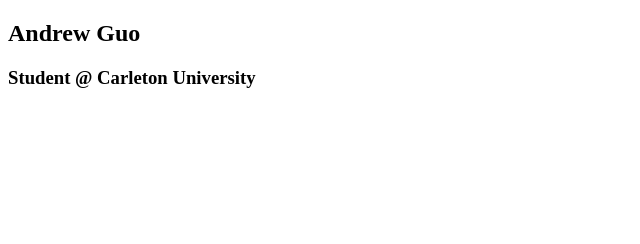
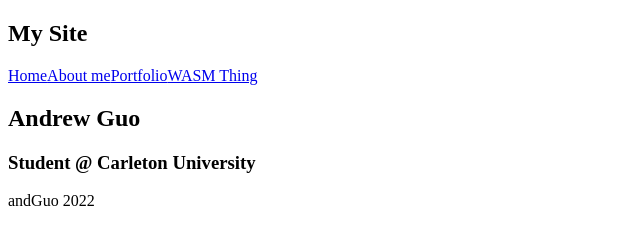
Before and after one commit to andGuo/andGuo.github.io, a Gatsby site: page / in a window 1280 px wide. Shown: the whole page, without its empty margins (0-640 px from the left). Built offline with nearby package versions, Linux system fonts and the light colour scheme; Gatsby itself is replaced by a stand-in of ours.

Commit message:
badly needs css

```diff
--- a/src/components/Layout.js
+++ b/src/components/Layout.js
@@ -1 +1,16 @@
 import React from 'react'
+import NavBar from './NavBar'
+
+export default function Layout({ children }) {
+    return (
+        <div className="layout">
+            <NavBar />
+            <div className="content">
+                {children}
+            </div>
+            <footer>
+                <p>andGuo 2022</p>
+            </footer>
+        </div>
+    )
+}
--- a/src/components/NavBar.js
+++ b/src/components/NavBar.js
@@ -0,0 +1,16 @@
+import React from 'react'
+import { Link } from "gatsby"
+
+export default function NavBar() {
+    return (
+        <nav>
+            <h1>My Site</h1>
+            <div className="links">
+                <Link to="/">Home</Link>
+                <Link to="/about">About me</Link>
+                <Link to="/portfolio">Portfolio</Link>
+                <Link to="/wasmProject">WASM Thing</Link>
+            </div>
+        </nav>
+    )
+}
--- a/src/pages/index.js
+++ b/src/pages/index.js
@@ -1,13 +1,16 @@
 import React from "react"
 import { Link } from "gatsby"
+import Layout from "../components/Layout"
 
 // markup
 const IndexPage = () => {
   return (
-    <div>
-      <h2>Andrew Guo</h2>
-      <h3>Student @ Carleton University</h3>
-    </div>
+    <Layout>
+      <div>
+        <h2>Andrew Guo</h2>
+        <h3>Student @ Carleton University</h3>
+      </div>
+    </Layout>
   )
 }
 
```
